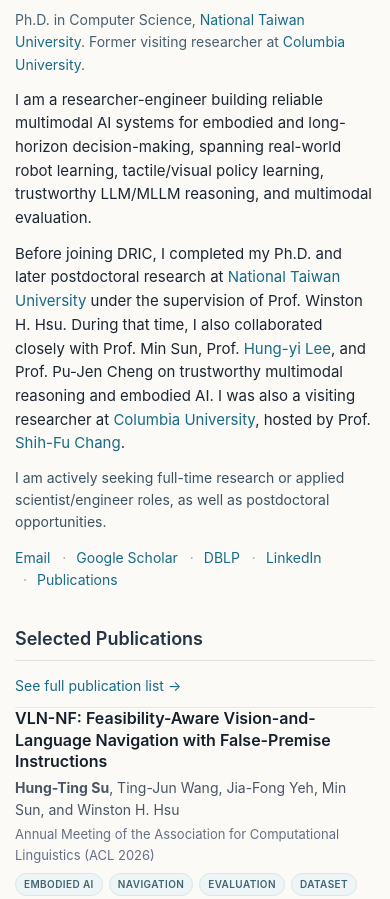
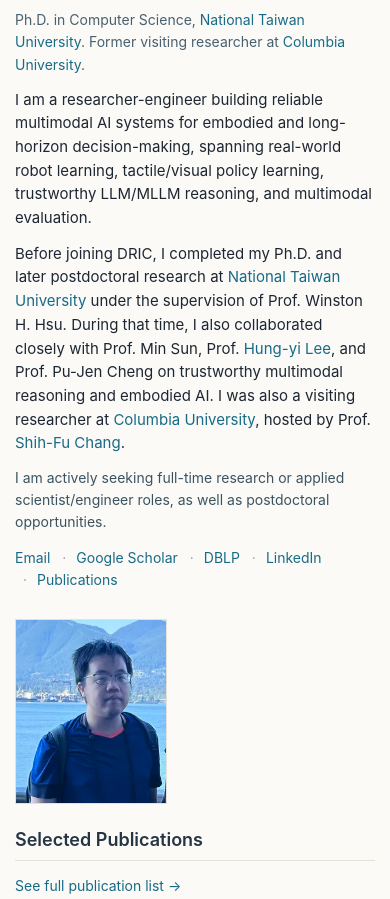
Before and after one commit to htsucml/htsucml.github.io, a plain HTML site: page index.html in a window 390 px wide. Shown: the part 154-1053 px from the top of the page. Drawn offline with Linux system fonts and the light colour scheme.

Commit message:
Add temporary homepage portrait

```diff
--- a/index.html
+++ b/index.html
@@ -25,6 +25,9 @@
               <p>Before joining DRIC, I completed my Ph.D. and later postdoctoral research at <a href="https://www.ntu.edu.tw/english/">National Taiwan University</a> under the supervision of Prof. Winston H. Hsu. During that time, I also collaborated closely with Prof. Min Sun, Prof. <a href="https://speech.ee.ntu.edu.tw/~hylee/index.php">Hung-yi Lee</a>, and Prof. Pu-Jen Cheng on trustworthy multimodal reasoning and embodied AI. I was also a visiting researcher at <a href="https://www.columbia.edu/">Columbia University</a>, hosted by Prof. <a href="https://www.ee.columbia.edu/~sfchang/">Shih-Fu Chang</a>.</p>
               <p class="opportunity-note">I am actively seeking full-time research or applied scientist/engineer roles, as well as postdoctoral opportunities.</p>
               <p class="top-links"><a href="mailto:hungtingsu.tw@gmail.com">Email</a> <a href="https://scholar.google.com/citations?user=5oNVau8AAAAJ">Google Scholar</a> <a href="https://dblp.org/pid/230/2143.html">DBLP</a> <a href="https://www.linkedin.com/in/hung-ting-su-3a73a8224/">LinkedIn</a> <a href="publications.html">Publications</a></p>
+            </td>
+            <td class="intro-photo-cell">
+              <img class="profile-photo" src="photo_260614.png" alt="Hung-Ting Su">
             </td>
           </tr>
         </table>
--- a/stylesheet.css
+++ b/stylesheet.css
@@ -44,6 +44,20 @@ a:hover {
 .intro-text {
   padding: 0;
   vertical-align: top;
+  width: 100%;
+}
+
+.intro-photo-cell {
+  padding: 2px 0 0 28px;
+  vertical-align: top;
+  width: 190px;
+}
+
+.profile-photo {
+  border: 1px solid #e6e1d8;
+  display: block;
+  height: auto;
+  max-width: 170px;
   width: 100%;
 }
 
@@ -314,6 +328,23 @@ code {
     padding: 16px 14px 34px;
   }
 
+  .intro-table,
+  .intro-table tbody,
+  .intro-table tr,
+  .intro-table td {
+    display: block;
+    width: 100%;
+  }
+
+  .intro-photo-cell {
+    padding: 16px 0 0;
+    width: auto;
+  }
+
+  .profile-photo {
+    max-width: 150px;
+  }
+
   .section-heading {
     align-items: flex-start;
     display: block;
```
Also changed, not shown: photo_260614.png (added).
